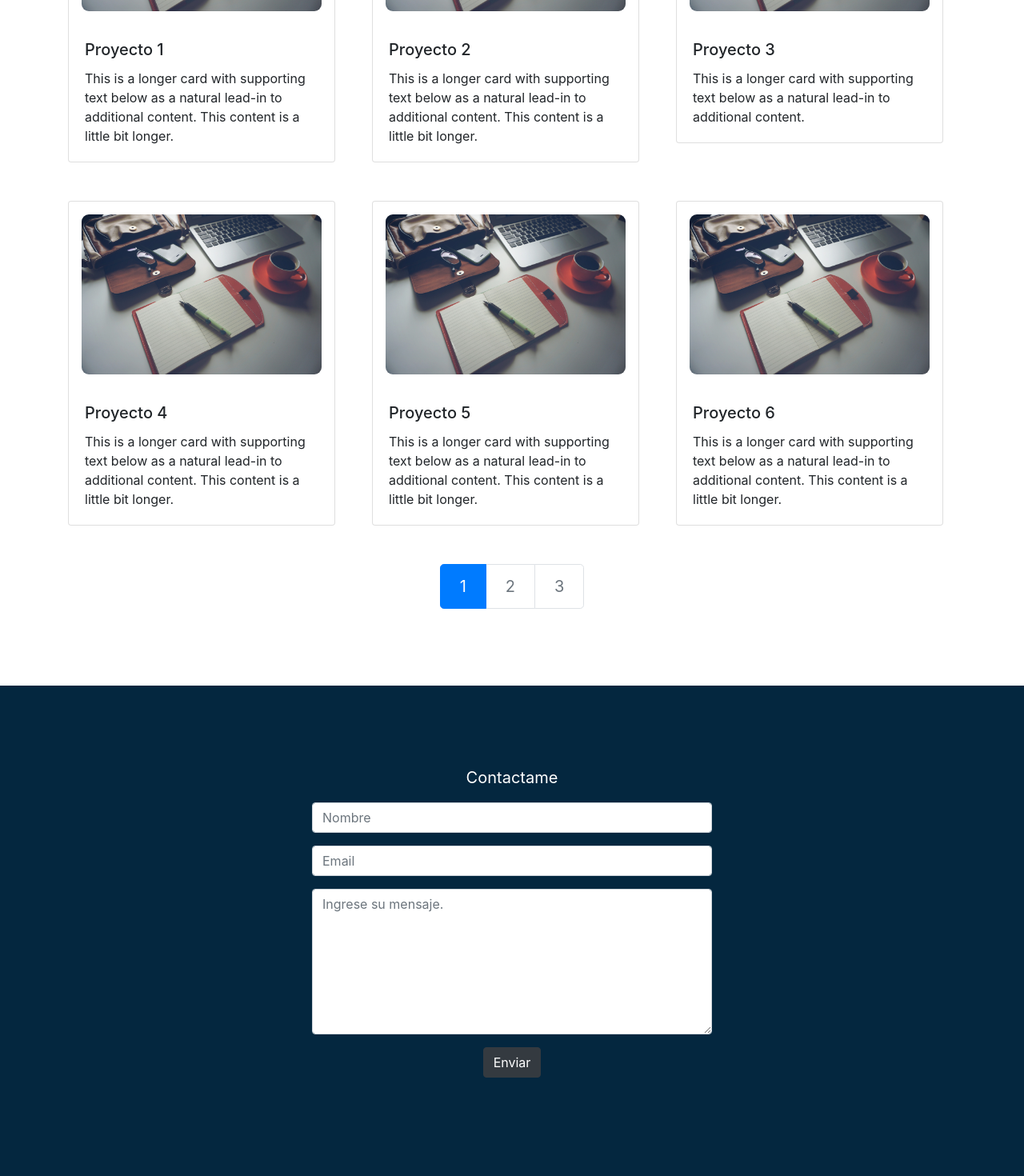
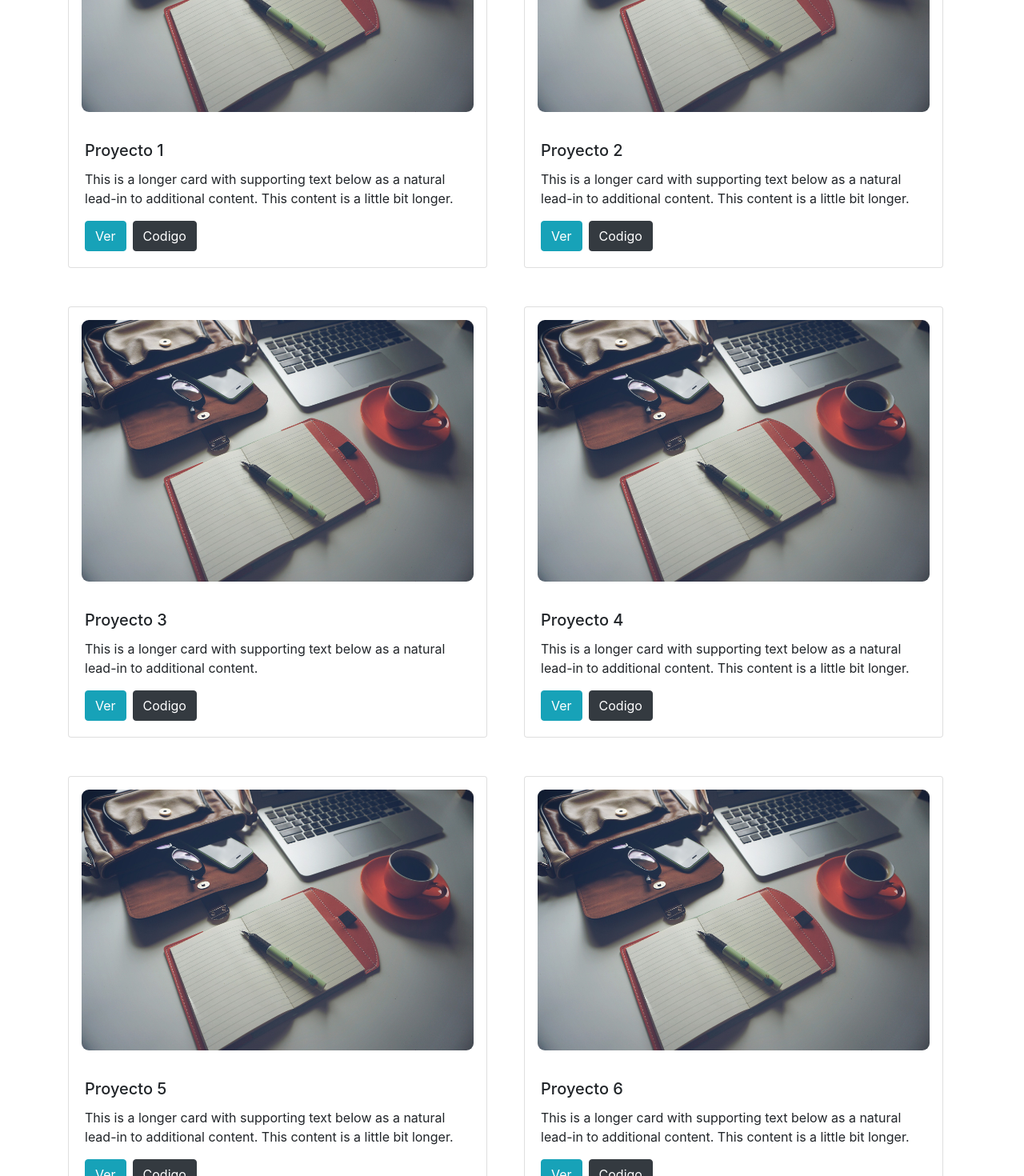
Before and after one commit to blackangelrd/portafolio, an Angular app: page / in a window 1280 px wide. Shown: the part 1330-2800 px from the top of the page at 80% size. Built offline with nearby package versions, Linux system fonts and the light colour scheme.

Commit message:
agrege botones de ver y codigo

```diff
--- a/src/app/componentes/body/body.component.css
+++ b/src/app/componentes/body/body.component.css
@@ -15,3 +15,8 @@ img{
 	border-radius: 25px;
 
 }
+
+.pagination>li.active>span{
+	background-color: rgb(4, 39, 63);
+	color: #fff;
+}
--- a/src/app/componentes/body/body.component.html
+++ b/src/app/componentes/body/body.component.html
@@ -13,7 +13,7 @@
 
 <!-- Contenedor Tarjetas -->
 <div class="container">
-	<div class="row row-cols-2 row-cols-md-3 g-4 ">
+	<div class="row row-cols-2 row-cols-xs-1 ">
 
 	  <!-- Tarjeta 1 -->
 	  <div class="col">
@@ -21,7 +21,12 @@
 	      <img src="../assets/p001.jpg" class="card-img-top" alt="...">
 	      <div class="card-body">
 	        <h5 class="card-title">Proyecto 1</h5>
+
 	        <p class="card-text">This is a longer card with supporting text below as a natural lead-in to additional content. This content is a little bit longer.</p>
+
+	        <a href="#" class="btn btn-info mr-2">Ver</a>
+	        <a href="#" class="btn btn-dark">Codigo</a>
+
 	      </div>
 	    </div>
 	  </div>
@@ -32,7 +37,12 @@
 	      <img src="../assets/p001.jpg" class="card-img-top" alt="...">
 	      <div class="card-body">
 	        <h5 class="card-title">Proyecto 2</h5>
+
 	        <p class="card-text">This is a longer card with supporting text below as a natural lead-in to additional content. This content is a little bit longer.</p>
+
+	        <a href="#" class="btn btn-info mr-2">Ver</a>
+	        <a href="#" class="btn btn-dark">Codigo</a>
+
 	      </div>
 	    </div>
 	  </div>
@@ -43,7 +53,12 @@
 	      <img src="../assets/p001.jpg" class="card-img-top" alt="...">
 	      <div class="card-body">
 	        <h5 class="card-title">Proyecto 3</h5>
+
 	        <p class="card-text">This is a longer card with supporting text below as a natural lead-in to additional content.</p>
+
+	        <a href="#" class="btn btn-info mr-2">Ver</a>
+	        <a href="#" class="btn btn-dark">Codigo</a>
+
 	      </div>
 	    </div>
 	  </div>
@@ -54,7 +69,12 @@
 	      <img src="../assets/p001.jpg" class="card-img-top" alt="...">
 	      <div class="card-body">
 	        <h5 class="card-title">Proyecto 4</h5>
+
 	        <p class="card-text">This is a longer card with supporting text below as a natural lead-in to additional content. This content is a little bit longer.</p>
+
+	        <a href="#" class="btn btn-info mr-2">Ver</a>
+	        <a href="#" class="btn btn-dark">Codigo</a>
+
 	      </div>
 	    </div>
 	  </div>
@@ -65,7 +85,12 @@
 	      <img src="../assets/p001.jpg" class="card-img-top" alt="...">
 	      <div class="card-body">
 	        <h5 class="card-title">Proyecto 5</h5>
+
 	        <p class="card-text">This is a longer card with supporting text below as a natural lead-in to additional content. This content is a little bit longer.</p>
+
+	        <a href="#" class="btn btn-info mr-2">Ver</a>
+	        <a href="#" class="btn btn-dark">Codigo</a>
+
 	      </div>
 	    </div>
 	  </div>
@@ -76,7 +101,12 @@
 	      <img src="../assets/p001.jpg" class="card-img-top" alt="...">
 	      <div class="card-body">
 	        <h5 class="card-title">Proyecto 6</h5>
+
 	        <p class="card-text">This is a longer card with supporting text below as a natural lead-in to additional content. This content is a little bit longer.</p>
+
+	        <a href="#" class="btn btn-info mr-2">Ver</a>
+	        <a href="#" class="btn btn-dark">Codigo</a>
+
 	      </div>
 	    </div>
 	  </div>
@@ -86,7 +116,7 @@
 <!-- Paginacion -->
 	<div class="container d-flex justify-content-center">
 		<nav aria-label="...">
-	  		<ul class="pagination pagination-lg ">
+	  		<ul class="pagination pagination-lg">
 		    	<li class="page-item active" aria-current="page">
 		      	<span class="page-link">1</span>
 		    	</li>
--- a/src/app/componentes/contacto/contacto.component.css
+++ b/src/app/componentes/contacto/contacto.component.css
@@ -1,7 +1,7 @@
 .header {
     color: white;
-    font-size: 20px;
-    margin-top: 5em;
+    font-size: 30px;
+    margin-top: 4em;
 
 }
 
@@ -9,11 +9,13 @@ form {
     text-align: center;
     height: 40em;
     width: 500px;
+
 }
 
 .form {
 	background-color: rgb(4, 39, 63);
 }
+
 
 .container {
 	display: flex;
@@ -22,3 +24,16 @@ form {
 
 
 }
+
+input{
+    border-radius: 10px;
+}
+
+textarea{
+    border-radius: 10px;
+
+}
+
+button{
+    border-radius: 10px;
+}
--- a/src/app/componentes/contacto/contacto.component.html
+++ b/src/app/componentes/contacto/contacto.component.html
@@ -32,7 +32,7 @@
                 </div>
 
                 <div class="mb-3">
-                    <button type="submit" class="btn btn-dark btn-mg">Enviar</button>
+                    <button type="submit" class="btn btn-info btn-lg">Enviar</button>
                 </div>
 
             </form>
--- a/src/app/componentes/menu1/menu1.component.css
+++ b/src/app/componentes/menu1/menu1.component.css
@@ -13,11 +13,14 @@ nav a:hover {
     opacity: 100%;
 }
 
+/*
+Para mostrar cantidad de proyectos
 .badge {
     font-size: 12px;
     transform: translate(-12px, -13px);
     padding: 0px;
 }
+*/
 
 /*icono que oculta y colapsa*/
 .navbar-toggler-icon {
--- a/src/app/componentes/menu1/menu1.component.html
+++ b/src/app/componentes/menu1/menu1.component.html
@@ -1,6 +1,6 @@
 
 <!-- Menu -->
-<nav class="navbar navbar-expand-sm sticky-top">
+<nav class="navbar navbar-expand-md sticky-top">
 
 	<div class="container-fluid">
 		<!-- Botom -->
@@ -21,10 +21,12 @@
 
 			<div class="d-flex flex-row justify-content-right">
 				<ul class="navbar-nav">
-					<!--Badge-->
+
 					<li class="nav-item active">
 						<a class="nav-link text-gray" href="#portafolio">Portafolio
-							<span class="badge">4</span>
+
+							<!--Badge-->
+							<!--<span class="badge">4</span>-->
 						</a>
 					</li>
 
```
